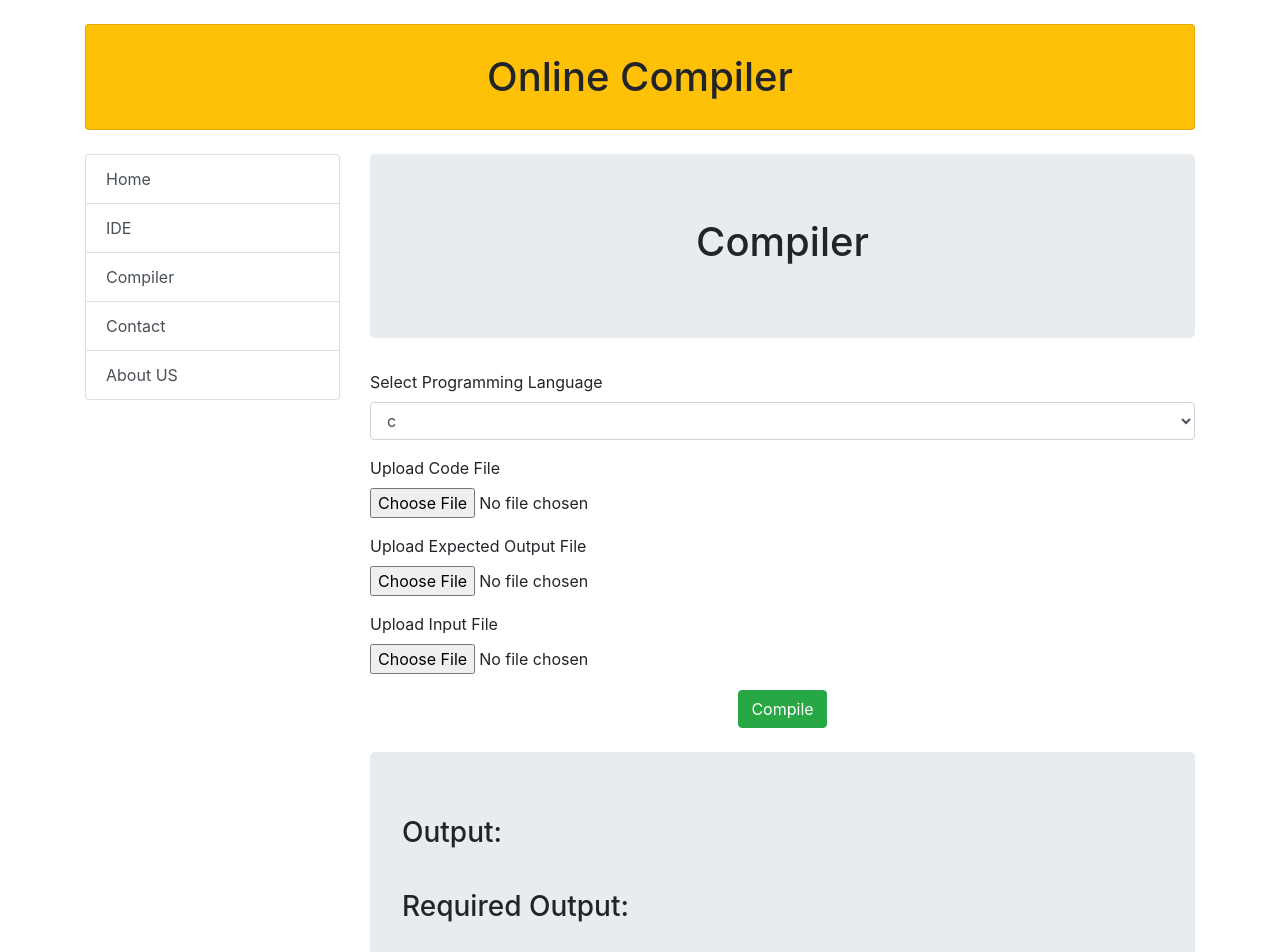
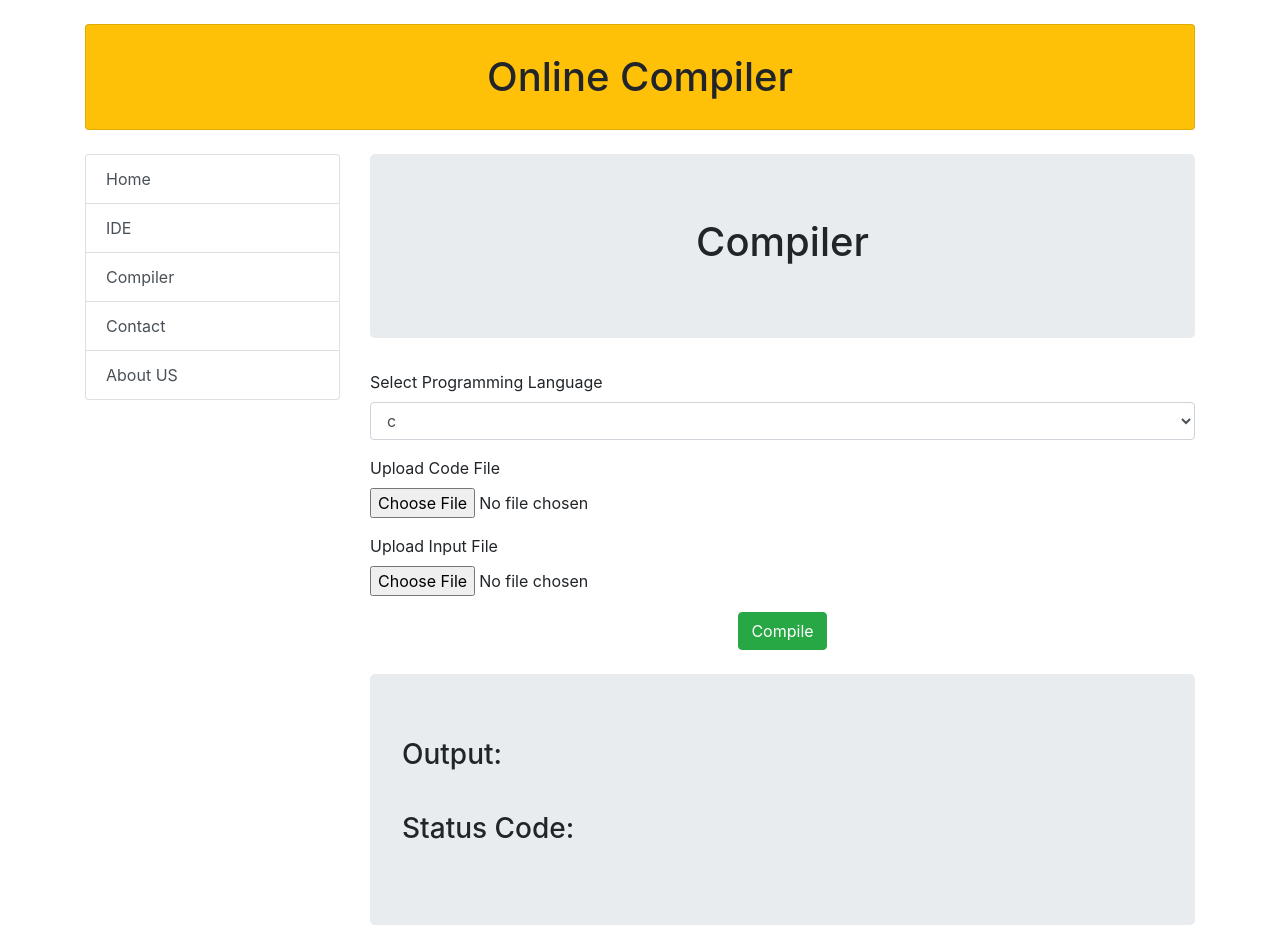
Before and after one commit to Divyansh747/Minor_Project_Online_Compiler, a React (Create React App) app in the folder Frontend/compiler/: page /compiler in a window 1280 px wide. Shown: the top 952 px of the page. Built offline with nearby package versions, Linux system fonts and the light colour scheme.

Commit message:
Frontend PATCH: Remove Expected Output

```diff
--- a/Frontend/compiler/src/Components/Compiler.js
+++ b/Frontend/compiler/src/Components/Compiler.js
@@ -10,7 +10,6 @@ class Compiler extends React.Component {
         super(props)
         this.state = {
             codeFile: null,
-            outputFile: null,
             inputFile: null,
             timeLimit: 8,
             storageLimit: 80,
@@ -21,7 +20,6 @@ class Compiler extends React.Component {
         this.handleForm = this.handleForm.bind(this)
         this.onChangeFirst = this.onChangeFirst.bind(this)
         this.onChangeSecond = this.onChangeSecond.bind(this)
-        this.onChangeThird = this.onChangeThird.bind(this)
 
         this.postDataToServer = this.postDataToServer.bind(this)
     }
@@ -37,14 +35,7 @@ class Compiler extends React.Component {
         })
     }
 
-
     onChangeSecond(e) {
-        this.setState({
-            outputFile: e.target.files[0],
-        })
-    }
-
-    onChangeThird(e) {
         this.setState({
             inputFile: e.target.files[0],
         })
@@ -55,7 +46,6 @@ class Compiler extends React.Component {
         e.preventDefault()
         this.postDataToServer(
             this.state.codeFile,
-            this.state.outputFile,
             this.state.inputFile,
             this.state.timeLimit,
             this.state.storageLimit
@@ -65,11 +55,10 @@ class Compiler extends React.Component {
 
     }
 
-    postDataToServer(codeFile, outputFile, inputFile, timeLimit, storageLimit) {
+    postDataToServer(codeFile, inputFile, timeLimit, storageLimit) {
         const language = document.getElementById("language").value
         const formData = new FormData()
         formData.append('codeFile',codeFile)
-        formData.append('outputFile', outputFile)
         formData.append('inputFile', inputFile)
         formData.append('timeLimit', timeLimit)
         formData.append('storageLimit', storageLimit)
@@ -81,7 +70,6 @@ class Compiler extends React.Component {
                 console.log("compiler api called")
                 this.setState({
                     output: response.data.output,
-                    requiredOutput: response.data.requiredoutput,
                     statusCode: response.data.statuscode
                 })
             },(error) => {
@@ -89,7 +77,6 @@ class Compiler extends React.Component {
                 console.log("error")
             }
         )
-        //return post(`${api}/${language}`, formData, config)
     }
 
 render() {
@@ -115,14 +102,10 @@ render() {
                 <Input type="file" onChange={this.onChangeFirst}></Input>
             </FormGroup>
 
-            <FormGroup>
-                <label>Upload Expected Output File</label>
-                <Input type="file" onChange={this.onChangeSecond}></Input>
-            </FormGroup>
 
             <FormGroup>
                 <label>Upload Input File</label>
-                <Input type="file" onChange={this.onChangeThird}></Input>
+                <Input type="file" onChange={this.onChangeSecond}></Input>
             </FormGroup>
 
             <Container className="text-center">
@@ -138,12 +121,6 @@ render() {
 
                 }
                 <br/>
-                <h3>Required Output:</h3>
-                {
-                    <p>{this.state.requiredOutput}</p>
-
-                }
-                <br/>
                 <h3>Status Code:</h3>
                 {
                     <p>{this.state.statusCode}</p>
--- a/Frontend/compiler/src/Components/Ide.js
+++ b/Frontend/compiler/src/Components/Ide.js
@@ -25,23 +25,10 @@ var downloadCodeFile = () => {
     element.click();
   }
 
-  var downloadOutputFile = () => {
-    const element = document.createElement("a");
-    const filename = document.getElementById("filename")
-    const file = new Blob([document.getElementById('inputOutput').value],
-                {type: 'text/plain;charset=utf-8'});
-    element.href = URL.createObjectURL(file);
-    element.download = filename.value + "Output.txt";
-    document.body.appendChild(element);
-    element.click();
-  }
-
 const Ide = () => {
     useEffect(() => {
         document.title = "IDE"
     }, [])
-
-
 
     return(
         <div>
@@ -80,14 +67,6 @@ const Ide = () => {
             <br />
             <br />
 
-            <FormGroup>
-                <label>Expected Output</label>
-                <Input type="textarea" style={{ height: 150 }} id="inputOutput" />
-            </FormGroup>
-            <Button onClick={downloadOutputFile} color="primary">Download</Button>
-            <br />
-            <br />
-
         </div>
     )
 }
```
